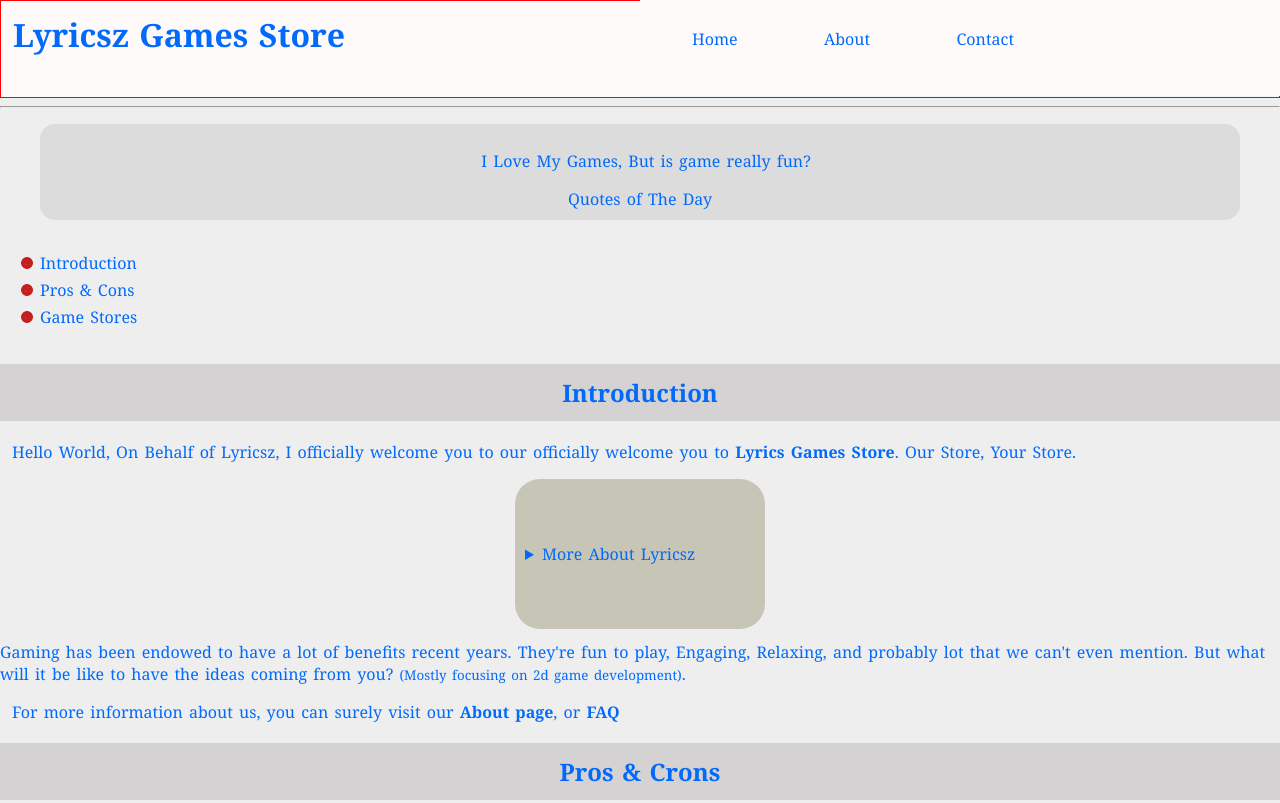
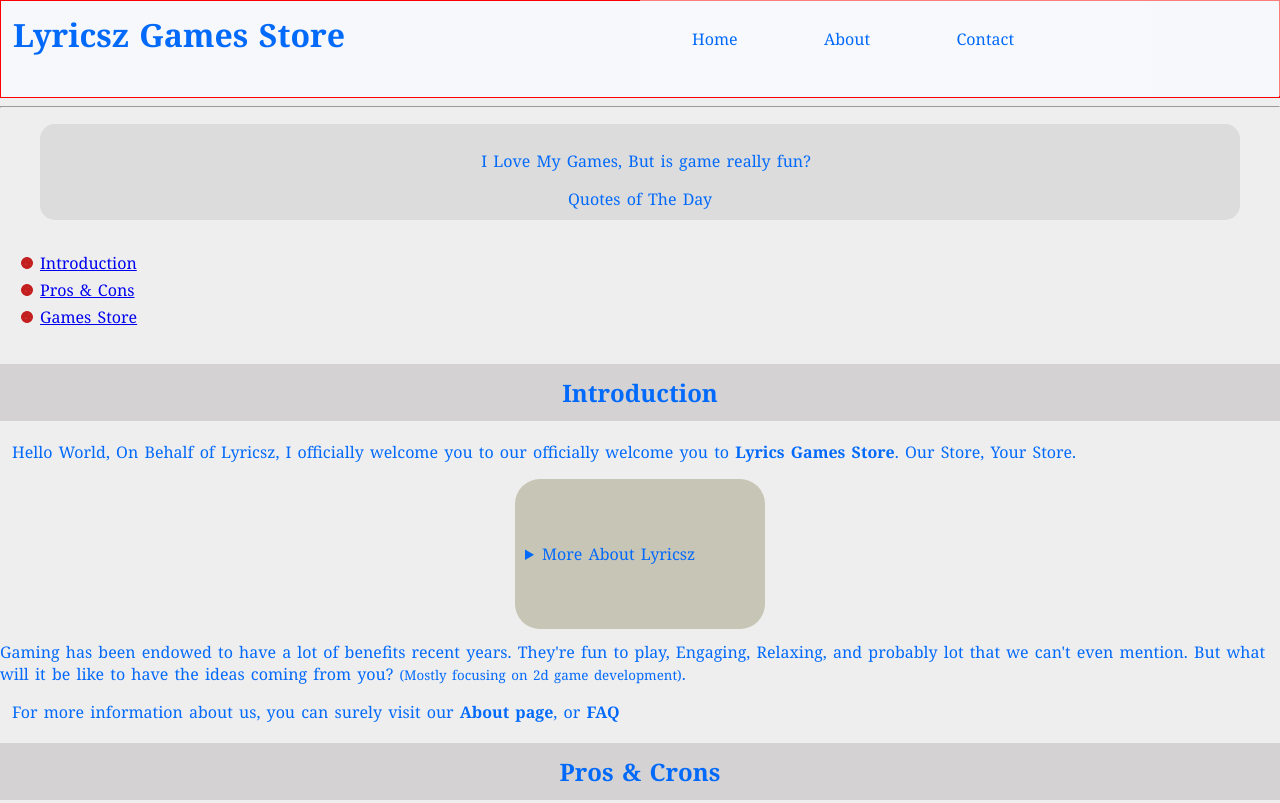
Before and after one commit to lyricsz/game, a plain HTML site: page index.html in a window 1280 px wide. Shown: the top 803 px of the page. Drawn offline with Linux system fonts and the light colour scheme.

Commit message:
Please enter the commit message for your changes. Lines starting with '#' will be ignored, and an empty message aborts the commit.
On branch main
Changes to be committed:
	modified:   index.html
	modified:   style.css

```diff
--- a/index.html
+++ b/index.html
@@ -27,12 +27,12 @@
         </blockquote>
         <nav>
             <ul>
-                <li>Introduction</li>
-                <li>Pros & Cons</li>
-                <li>Game Stores</li>
+                <li><a href="#introduction">Introduction</a></li>
+                <li><a href="#addi">Pros & Cons</a></li>
+                <li><a href="#store">Games Store</a></li>
             </ul>
         </nav>
-        <h2>Introduction</h2>
+        <h2 id="introduction">Introduction</h2>
         <p>Hello World, On Behalf of Lyricsz, I officially welcome you to our officially welcome you to <strong>Lyrics Games Store</strong>. Our Store, Your Store.
         <aside>
         <details>
@@ -45,11 +45,11 @@
         </p>
         <p>For more information about us, you can surely visit our <b>About page</b>, or <strong>FAQ</strong></p>
 
-        <h2>Pros & Crons</h2>
+        <h2 id="addi">Pros & Crons</h2>
         <p>Why should you be a fan? Should you? Or Shouldn't you? If your visting this page and saw these then your in a great luck. Lot of top game companies listen and pay attention to their fans. But not only the big ones, also the small ones. We're samll indie developers. But we're lot more dedicated into bringing our fans <strong>Top And Engaging Games </strong></p>
         <p>If that is considered as Prons, What is the Crons? We're indie game developers, 3d is still a little bit far to reach, but with time more and more engaging 3d games will be bought to you, So, Please bear with us for the time sake. Thanks :) _ </p>
 
-        <h2>Games Store </h2>
+        <h2 id="store">Games Store </h2>
         <p>Games are fun!!! Fun + More Fun + Most Fun === Less Worries. Let's interact today, kindly contact us if you wish to volunteer at the development of our games. If not, Surely check out our fun games, and don't forget to give feedbacks...</p>
         <blockquote>
             <div id="div">
--- a/style.css
+++ b/style.css
@@ -28,7 +28,7 @@ header h1, header nav{
     top: 0;
     width: 50%;
     line-height: normal;
-    background: snow;
+    background: rgba(255, 250, 250, 0.5);
     padding: 12px;
     margin: 0;
     min-height: 12vh;
```
